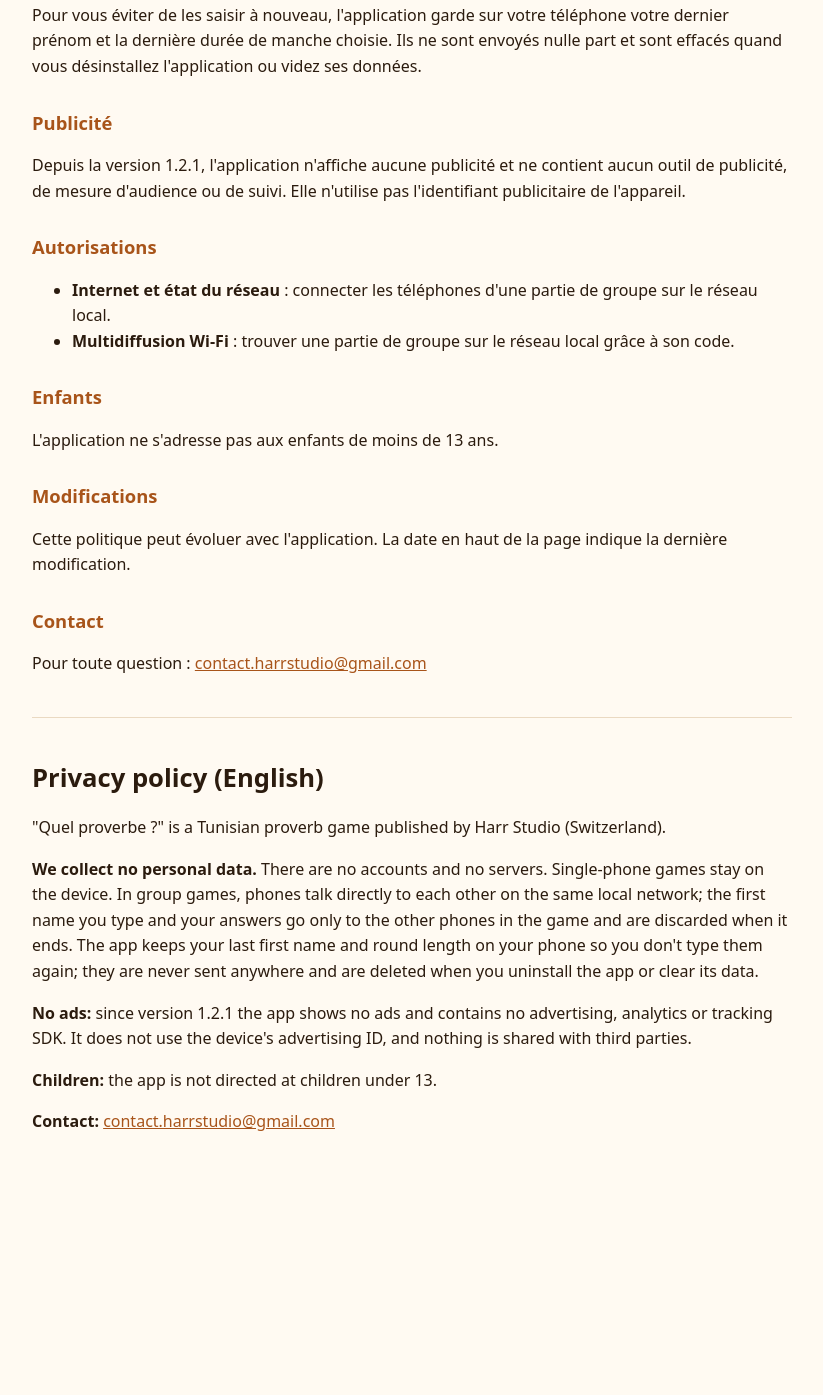
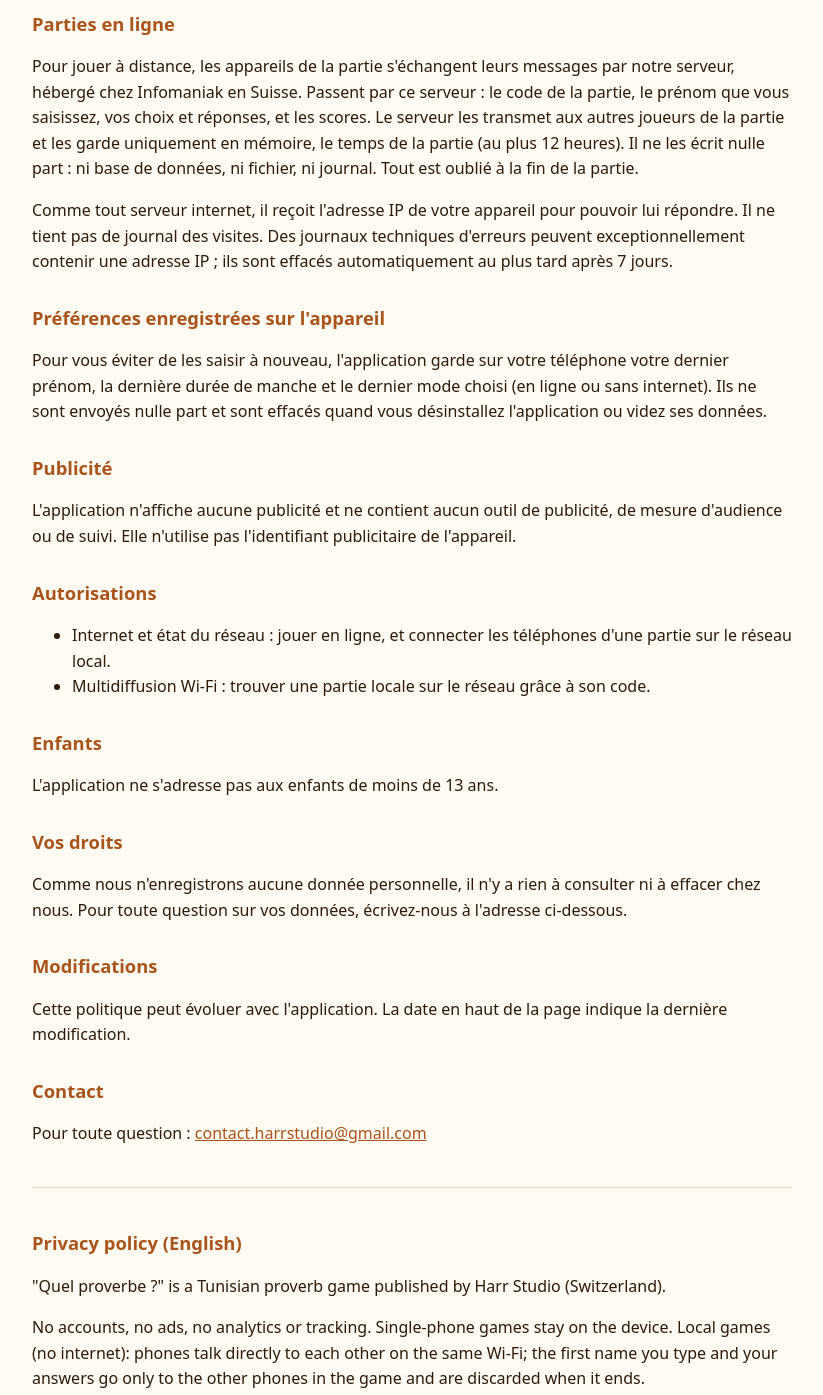
Before and after one commit to ahmedmed82/ahmedmed82.github.io, a plain HTML site: page quel-proverbe/confidentialite.html in a window 1280 px wide. Shown: the part 665-2060 px from the top of the page, without its empty margins (228-1051 px from the left). Before the commit the page ends 1864 px from the top, so only its background shows below. Drawn offline with Linux system fonts and the light colour scheme.

Commit message:
Quel proverbe ? privacy policy for 2.0 (online play

```diff
--- a/quel-proverbe/confidentialite.html
+++ b/quel-proverbe/confidentialite.html
@@ -21,34 +21,41 @@
 <body>
 <main>
 <h1>Quel proverbe ? – Politique de confidentialité</h1>
-<p class="date">En vigueur depuis le 30 octobre 2026, mise à jour le 12 novembre 2026</p>
+<p class="date">En vigueur depuis le 30 octobre 2026, mise à jour le 20 novembre 2026 (version 2.0)</p>
 
 <p>« Quel proverbe ? » est un jeu de proverbes tunisiens publié par Harr Studio (Suisse).</p>
 <p>Cette page explique quelles données sont traitées quand vous utilisez l'application.</p>
 
 <h2>En bref</h2>
-<p>Le jeu n'a ni compte, ni inscription, ni serveur. Il n'y a pas de publicité. Nous ne collectons, ne recevons et ne vendons aucune donnée personnelle, et l'application ne transmet rien à des tiers.</p>
+<p>Le jeu n'a ni compte ni inscription, et ne contient ni publicité ni outil de mesure d'audience ou de suivi. Pour les parties en ligne, votre prénom et vos réponses passent par notre serveur en Suisse, uniquement le temps de la partie : ils ne sont jamais enregistrés. Nous ne vendons et ne partageons aucune donnée.</p>
 
-<h2>Parties sur un seul téléphone</h2>
+<h2>Parties sur un seul appareil</h2>
 <p>Tout se passe sur l'appareil. Rien n'est envoyé.</p>
 
-<h2>Parties de groupe</h2>
+<h2>Parties locales, sans internet</h2>
 <p>Les téléphones des joueurs communiquent directement entre eux sur le même réseau Wi-Fi (ou partage de connexion). Le prénom que vous saisissez et vos réponses sont envoyés uniquement aux autres téléphones de la partie, pour afficher les joueurs et les scores. Ces informations ne passent par aucun serveur, ne nous parviennent pas et sont effacées à la fin de la partie.</p>
 
+<h2>Parties en ligne</h2>
+<p>Pour jouer à distance, les appareils de la partie s'échangent leurs messages par notre serveur, hébergé chez Infomaniak en Suisse. Passent par ce serveur : le code de la partie, le prénom que vous saisissez, vos choix et réponses, et les scores. Le serveur les transmet aux autres joueurs de la partie et les garde uniquement en mémoire, le temps de la partie (au plus 12 heures). Il ne les écrit nulle part : ni base de données, ni fichier, ni journal. Tout est oublié à la fin de la partie.</p>
+<p>Comme tout serveur internet, il reçoit l'adresse IP de votre appareil pour pouvoir lui répondre. Il ne tient pas de journal des visites. Des journaux techniques d'erreurs peuvent exceptionnellement contenir une adresse IP ; ils sont effacés automatiquement au plus tard après 7 jours.</p>
+
 <h2>Préférences enregistrées sur l'appareil</h2>
-<p>Pour vous éviter de les saisir à nouveau, l'application garde sur votre téléphone votre dernier prénom et la dernière durée de manche choisie. Ils ne sont envoyés nulle part et sont effacés quand vous désinstallez l'application ou videz ses données.</p>
+<p>Pour vous éviter de les saisir à nouveau, l'application garde sur votre téléphone votre dernier prénom, la dernière durée de manche et le dernier mode choisi (en ligne ou sans internet). Ils ne sont envoyés nulle part et sont effacés quand vous désinstallez l'application ou videz ses données.</p>
 
 <h2>Publicité</h2>
-<p>Depuis la version 1.2.1, l'application n'affiche aucune publicité et ne contient aucun outil de publicité, de mesure d'audience ou de suivi. Elle n'utilise pas l'identifiant publicitaire de l'appareil.</p>
+<p>L'application n'affiche aucune publicité et ne contient aucun outil de publicité, de mesure d'audience ou de suivi. Elle n'utilise pas l'identifiant publicitaire de l'appareil.</p>
 
 <h2>Autorisations</h2>
 <ul>
-  <li><strong>Internet et état du réseau</strong> : connecter les téléphones d'une partie de groupe sur le réseau local.</li>
-  <li><strong>Multidiffusion Wi-Fi</strong> : trouver une partie de groupe sur le réseau local grâce à son code.</li>
+  <li>Internet et état du réseau : jouer en ligne, et connecter les téléphones d'une partie sur le réseau local.</li>
+  <li>Multidiffusion Wi-Fi : trouver une partie locale sur le réseau grâce à son code.</li>
 </ul>
 
 <h2>Enfants</h2>
 <p>L'application ne s'adresse pas aux enfants de moins de 13 ans.</p>
+
+<h2>Vos droits</h2>
+<p>Comme nous n'enregistrons aucune donnée personnelle, il n'y a rien à consulter ni à effacer chez nous. Pour toute question sur vos données, écrivez-nous à l'adresse ci-dessous.</p>
 
 <h2>Modifications</h2>
 <p>Cette politique peut évoluer avec l'application. La date en haut de la page indique la dernière modification.</p>
@@ -58,14 +65,12 @@
 
 <hr>
 
-<h1 lang="en">Privacy policy (English)</h1>
-<div lang="en">
+<h2>Privacy policy (English)</h2>
 <p>"Quel proverbe ?" is a Tunisian proverb game published by Harr Studio (Switzerland).</p>
-<p><strong>We collect no personal data.</strong> There are no accounts and no servers. Single-phone games stay on the device. In group games, phones talk directly to each other on the same local network; the first name you type and your answers go only to the other phones in the game and are discarded when it ends. The app keeps your last first name and round length on your phone so you don't type them again; they are never sent anywhere and are deleted when you uninstall the app or clear its data.</p>
-<p><strong>No ads:</strong> since version 1.2.1 the app shows no ads and contains no advertising, analytics or tracking SDK. It does not use the device's advertising ID, and nothing is shared with third parties.</p>
-<p><strong>Children:</strong> the app is not directed at children under 13.</p>
-<p><strong>Contact:</strong> <a href="mailto:contact.harrstudio@gmail.com">contact.harrstudio@gmail.com</a></p>
-</div>
+<p>No accounts, no ads, no analytics or tracking. Single-phone games stay on the device. Local games (no internet): phones talk directly to each other on the same Wi-Fi; the first name you type and your answers go only to the other phones in the game and are discarded when it ends.</p>
+<p>Online games: game messages go through our server, hosted by Infomaniak in Switzerland: the game code, the first name you type, your choices and answers, and the scores. The server passes them to the other players and keeps them in memory only for the duration of the game (12 hours at most); it never writes them to a database, file or log. It necessarily sees your device's IP address to answer it, keeps no access log, and technical error logs that may occasionally contain an IP address are deleted automatically after 7 days at most.</p>
+<p>The app keeps your last first name, round length and mode on your phone so you don't type them again; they are never sent anywhere and are deleted when you uninstall the app or clear its data. The app does not use the device's advertising ID.</p>
+<p>Children: the app is not directed at children under 13. We store no personal data, so there is nothing to access or delete. Contact: <a href="mailto:contact.harrstudio@gmail.com">contact.harrstudio@gmail.com</a></p>
 </main>
 </body>
 </html>
```
